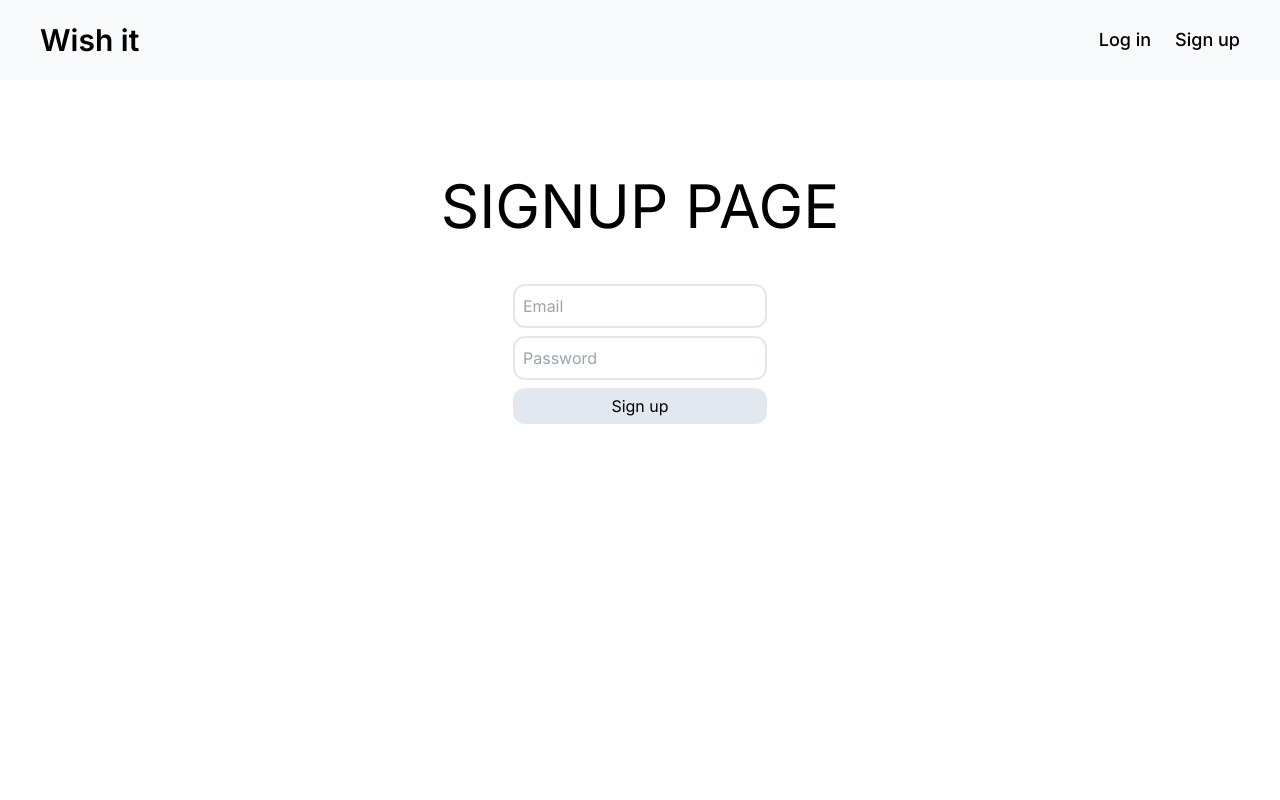
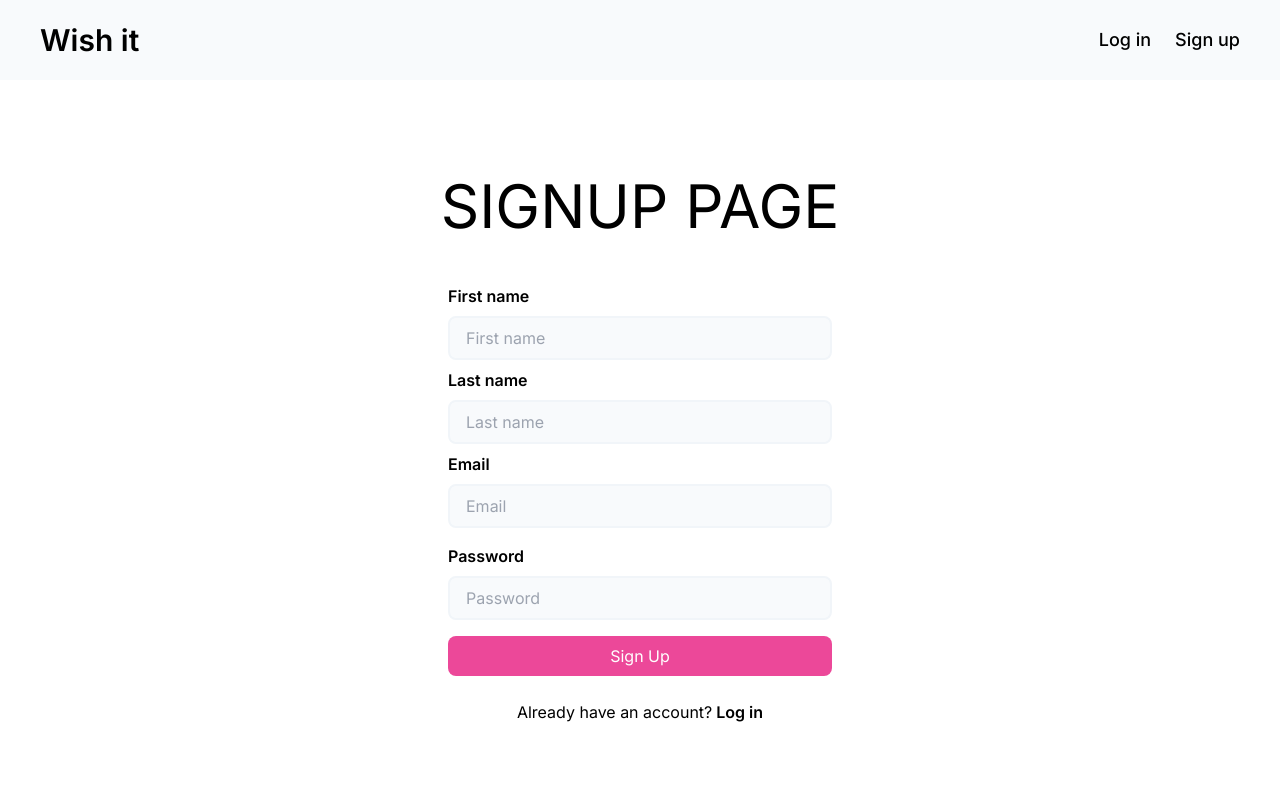
Before and after one commit to thewildc4rd/wish-it, a Next.js app: page /signup in a window 1280 px wide. Shown: the top 800 px of the page. Built offline with nearby package versions, Linux system fonts and the light colour scheme; no server answers.

Commit message:
setting up users in database

```diff
--- a/app/login/page.js
+++ b/app/login/page.js
@@ -4,8 +4,10 @@ import React from 'react';
 const page = (props) => {
   return (
     <main className='flex min-h-screen flex-col items-center gap-2 p-24'>
-      <h1 className='text-6xl mb-10'>LOGIN PAGE</h1>
-      <LogInForm />
+      <div className='flex flex-col items-center gap-2 px-4 py-6 rounded-xl shadow-gray-300 shadow-2xl'>
+        <h1 className='text-4xl mb-6'>Welcome Back!</h1>
+        <LogInForm />
+      </div>
     </main>
   );
 };
--- a/app/page.js
+++ b/app/page.js
@@ -1,3 +1,16 @@
+'use client';
+
+import { getUsers } from '@/utils/databaseUtils';
+import React, { useEffect, useState } from 'react';
+
 export default function Home() {
-  return <main className='flex min-h-screen flex-col items-center justify-between p-24'></main>;
+  // const [users, setUsers] = useState([]);
+
+  // useEffect(() => {
+  //   getUsers().then((users) => {
+  //     setUsers(users);
+  //   });
+  // }, []);
+
+  return <main className='flex min-h-screen flex-col items-center p-24'></main>;
 }
--- a/components/LogInForm.js
+++ b/components/LogInForm.js
@@ -1,8 +1,9 @@
 'use client';
 
-import React, { useContext, useState } from 'react';
+import React, { useEffect, useState } from 'react';
 import { useRouter } from 'next/navigation';
-import { logIn } from '@/authentication/AuthUtils';
+import { logIn } from '@/authentication/authUtils';
+import { getUsers } from '@/utils/databaseUtils';
 
 const LogInForm = (props) => {
   const router = useRouter();
@@ -11,28 +12,56 @@ const LogInForm = (props) => {
   const [errMsg, setErrMsg] = useState('');
 
   return (
-    <div className='flex flex-col gap-2'>
+    <div className='flex flex-col gap-2 w-96'>
+      <div className='font-semibold'>Email</div>
       <input
-        className='border-slate-200 p-2 border-2 rounded-xl'
+        className={`${
+          email ? 'bg-pink-100  border-pink-200' : 'border-slate-100 bg-slate-50'
+        } border-2 p-2 px-4 rounded-lg text-gray-700 transition-all`}
         placeholder='Email'
-        onChange={(e) => setEmail(e.target.value)}
+        onChange={(e) => {
+          setEmail(e.target.value);
+          setErrMsg('');
+        }}
       />
+      <div className='font-semibold mt-2'>Password</div>
       <input
-        className='border-slate-200 p-2 border-2 rounded-xl'
+        className={`${
+          password ? 'bg-pink-100  border-pink-200' : 'border-slate-100 bg-slate-50'
+        } border-2 p-2 px-4 rounded-lg text-gray-700 transition-all`}
         placeholder='Password'
         type='password'
-        onChange={(e) => setPassword(e.target.value)}
+        onChange={(e) => {
+          setPassword(e.target.value);
+          setErrMsg('');
+        }}
       />
       <button
-        className='bg-slate-200 px-2 py-1 border-2 rounded-xl'
+        className='bg-pink-500 text-white py-2 rounded-lg mt-2 hover:shadow-lg transition-all'
         onClick={async () => {
-          await logIn(email, password);
-          router.push('/');
+          try {
+            await logIn(email, password);
+            router.push('/');
+          } catch (err) {
+            setErrMsg('Invalid email or password');
+          }
         }}
       >
-        Log in
+        Log In
       </button>
-      {errMsg && <div className='text-red-700 text-center'>{errMsg}</div>}
+      <div className='text-red-700 text-center'>{errMsg}</div>
+
+      <div className='text-center py-2'>
+        Don&apos;t have an account?
+        <a className='ml-1 font-semibold' href='/signup'>
+          Sign up
+        </a>
+      </div>
+      {/* <div className='flex flex-row w-full items-center gap-3'>
+        <div className='flex-1 h-[2px] bg-slate-100 rounded-lg' />
+        <span className=''>OR</span>
+        <div className='flex-1 h-[2px] bg-slate-100 rounded-lg' />
+      </div> */}
     </div>
   );
 };
--- a/components/Navbar.js
+++ b/components/Navbar.js
@@ -1,7 +1,6 @@
 'use client';
 
-import { AuthContext } from '@/authentication/AuthContext';
-import { logOut } from '@/authentication/AuthUtils';
+import { logOut } from '@/authentication/authUtils';
 import Link from 'next/link';
 import React, { useContext, useState } from 'react';
 import { useAuth } from '@/authentication/AuthContext';
--- a/components/SignUpForm.js
+++ b/components/SignUpForm.js
@@ -2,37 +2,91 @@
 
 import React, { useContext, useState } from 'react';
 import { useRouter } from 'next/navigation';
-import { signUp } from '@/authentication/AuthUtils';
+import { signUp } from '@/authentication/authUtils';
+import { addUser } from '@/utils/databaseUtils';
 
 const SignUpForm = (props) => {
   const router = useRouter();
   const [email, setEmail] = useState('');
   const [password, setPassword] = useState('');
+  const [first, setFirst] = useState('');
+  const [last, setLast] = useState('');
   const [errMsg, setErrMsg] = useState('');
 
   return (
-    <div className='flex flex-col gap-2'>
+    <div className='flex flex-col gap-2 w-96'>
+      <div className='font-semibold'>First name</div>
       <input
-        className='border-slate-200 p-2 border-2 rounded-xl'
+        className={`${
+          first ? 'bg-pink-100  border-pink-200' : 'border-slate-100 bg-slate-50'
+        } border-2 p-2 px-4 rounded-lg text-gray-700 transition-all`}
+        placeholder='First name'
+        onChange={(e) => {
+          setFirst(e.target.value);
+          setErrMsg('');
+        }}
+      />
+      <div className='font-semibold'>Last name</div>
+      <input
+        className={`${
+          last ? 'bg-pink-100  border-pink-200' : 'border-slate-100 bg-slate-50'
+        } border-2 p-2 px-4 rounded-lg text-gray-700 transition-all`}
+        placeholder='Last name'
+        onChange={(e) => {
+          setLast(e.target.value);
+          setErrMsg('');
+        }}
+      />
+      <div className='font-semibold'>Email</div>
+      <input
+        className={`${
+          email ? 'bg-pink-100  border-pink-200' : 'border-slate-100 bg-slate-50'
+        } border-2 p-2 px-4 rounded-lg text-gray-700 transition-all`}
         placeholder='Email'
-        onChange={(e) => setEmail(e.target.value)}
+        onChange={(e) => {
+          setEmail(e.target.value);
+          setErrMsg('');
+        }}
       />
+      <div className='font-semibold mt-2'>Password</div>
       <input
-        className='border-slate-200 p-2 border-2 rounded-xl'
+        className={`${
+          password ? 'bg-pink-100  border-pink-200' : 'border-slate-100 bg-slate-50'
+        } border-2 p-2 px-4 rounded-lg text-gray-700 transition-all`}
         placeholder='Password'
         type='password'
-        onChange={(e) => setPassword(e.target.value)}
+        onChange={(e) => {
+          setPassword(e.target.value);
+          setErrMsg('');
+        }}
       />
       <button
-        className='bg-slate-200 px-2 py-1 border-2 rounded-xl'
+        className='bg-pink-500 text-white py-2 rounded-lg mt-2 hover:shadow-lg transition-all'
         onClick={async () => {
-          await signUp(email, password);
-          router.push('/');
+          try {
+            const res = await signUp(email, password);
+            await addUser(res.user.uid, { first, last, email });
+            router.push('/');
+          } catch (err) {
+            setErrMsg('Invalid email or password');
+          }
         }}
       >
-        Sign up
+        Sign Up
       </button>
-      {errMsg && <div className='text-red-700 text-center'>{errMsg}</div>}
+      <div className='text-red-700 text-center'>{errMsg}</div>
+
+      <div className='text-center py-2'>
+        Already have an account?
+        <a className='ml-1 font-semibold' href='/login'>
+          Log in
+        </a>
+      </div>
+      {/* <div className='flex flex-row w-full items-center gap-3'>
+        <div className='flex-1 h-[2px] bg-slate-100 rounded-lg' />
+        <span className=''>OR</span>
+        <div className='flex-1 h-[2px] bg-slate-100 rounded-lg' />
+      </div> */}
     </div>
   );
 };
--- a/config/firebase.js
+++ b/config/firebase.js
@@ -1,6 +1,7 @@
 import { initializeApp } from 'firebase/app';
 // import { getAnalytics } from 'firebase/analytics';
 import { getAuth } from 'firebase/auth';
+import { getFirestore } from 'firebase/firestore';
 
 const firebaseConfig = {
   apiKey: 'AIzaSyAJ_-uvATFXd6BLm-XjlF-3dR3Dz2bXUfE',
@@ -15,3 +16,4 @@ const firebaseConfig = {
 const app = initializeApp(firebaseConfig);
 // const analytics = getAnalytics(app);
 export const auth = getAuth(app);
+export const db = getFirestore(app);
--- /dev/null
+++ b/utils/databaseUtils.js
@@ -0,0 +1,21 @@
+import { addDoc, getDocs, collection, setDoc, doc } from 'firebase/firestore';
+import { db } from '@/config/firebase';
+
+export const getUsers = async () => {
+  try {
+    const data = await getDocs(collection(db, 'users'));
+    const filteredData = data.docs.map((doc) => ({ ...doc.data(), id: doc.id }));
+    return filteredData;
+  } catch (err) {
+    console.error(err);
+  }
+};
+
+export const addUser = async (uid, data) => {
+  try {
+    return setDoc(doc(db, 'users', uid), data);
+    // return addDoc(collection(db, 'users'), data);
+  } catch (err) {
+    console.error(err);
+  }
+};
```
